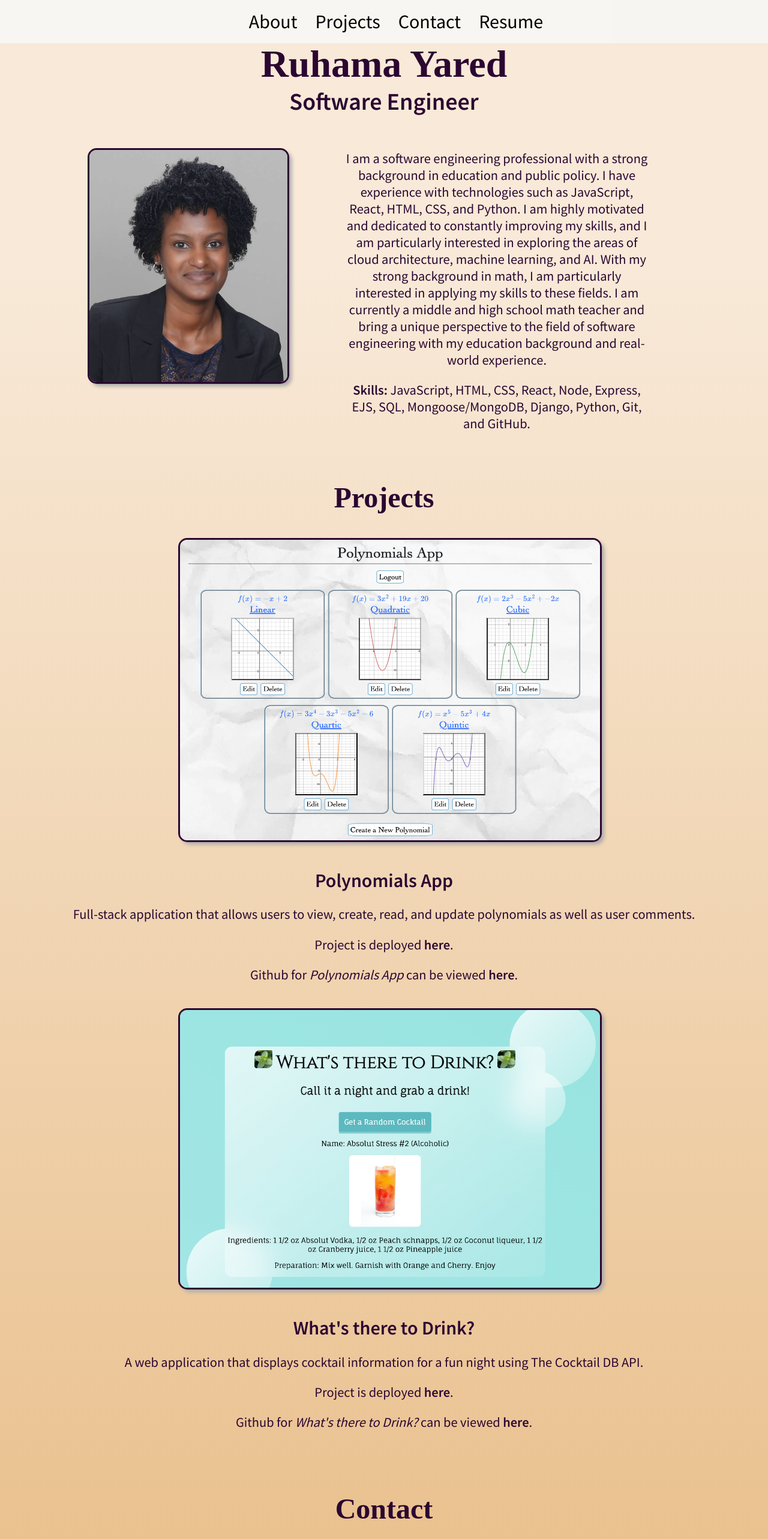
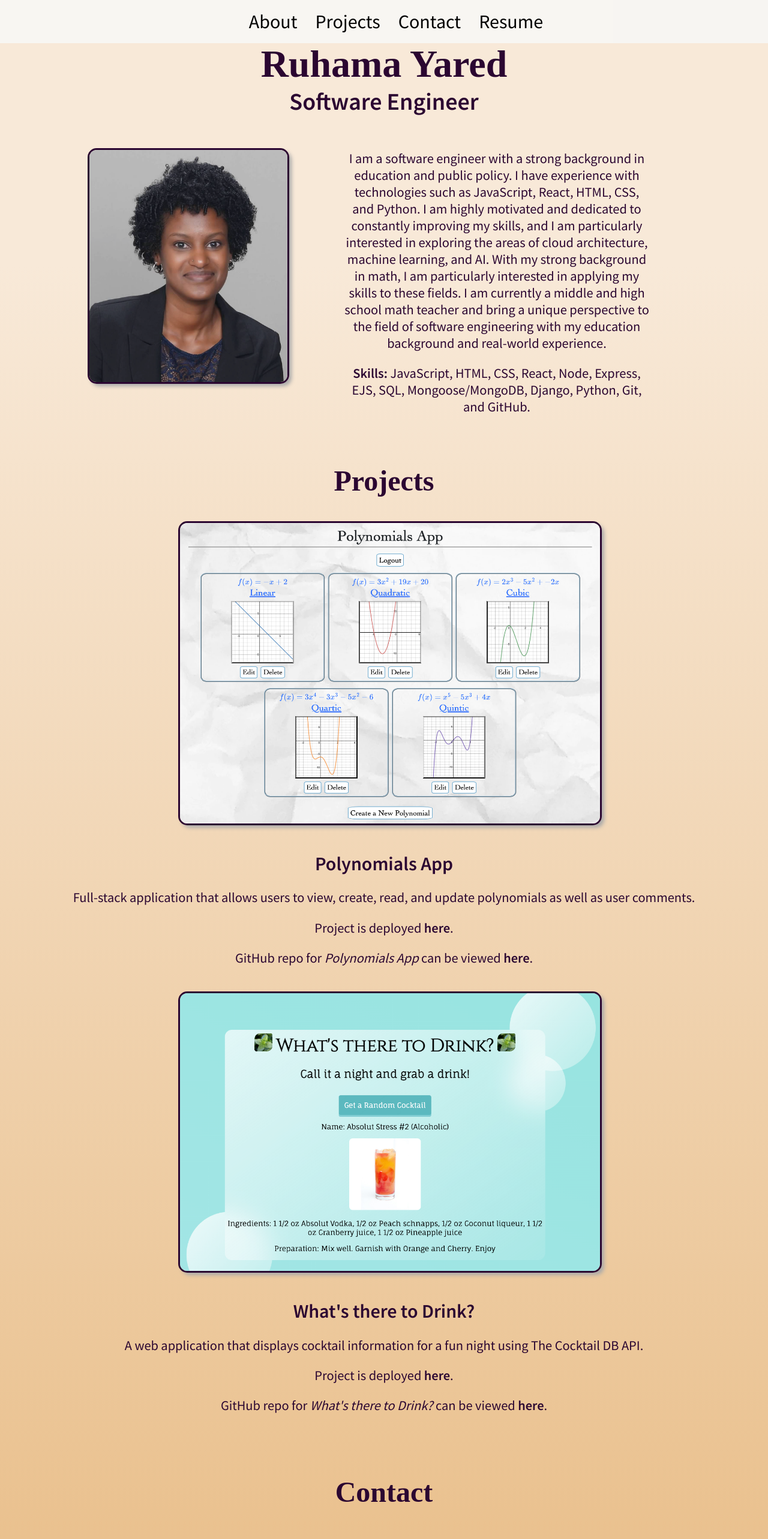
Before and after one commit to ruhamayared/portfolio-v1, a React (Create React App) app: page / in a window 1280 px wide. Shown: the top 2566 px of the page at 60% size. Built offline with nearby package versions, Linux system fonts and the light colour scheme; grey boxes are pictures that could not be loaded; a web font is replaced by a local one.

Commit message:
made minor grammar edits

```diff
--- a/src/components/bio.jsx
+++ b/src/components/bio.jsx
@@ -14,7 +14,7 @@ function Bio() {
         </div>
         <div className="bio-skills">
           <p>
-          I am a software engineering professional with a strong background in education and public policy. I have experience with technologies such as JavaScript, React, HTML, CSS, and Python. I am highly motivated and dedicated to constantly improving my skills, and I am particularly interested in exploring the areas of cloud architecture, machine learning, and AI. With my strong background in math, I am particularly interested in applying my skills to these fields. I am currently a middle and high school math teacher and bring a unique perspective to the field of software engineering with my education background and real-world experience.
+          I am a software engineer with a strong background in education and public policy. I have experience with technologies such as JavaScript, React, HTML, CSS, and Python. I am highly motivated and dedicated to constantly improving my skills, and I am particularly interested in exploring the areas of cloud architecture, machine learning, and AI. With my strong background in math, I am particularly interested in applying my skills to these fields. I am currently a middle and high school math teacher and bring a unique perspective to the field of software engineering with my education background and real-world experience.
           </p>
           <p>
             <span>Skills: </span>JavaScript, HTML, CSS, React, Node, Express, EJS, SQL, Mongoose/MongoDB, Django, Python, Git, and GitHub.
--- a/src/components/projects.jsx
+++ b/src/components/projects.jsx
@@ -37,7 +37,7 @@ function Projects() {
           <h2 className="subtitle">Polynomials App</h2>
           <p>Full-stack application that allows users to view, create, read, and update polynomials as well as user comments.</p>
           <p>Project is deployed <a href="https://unit-2-project-ll26.onrender.com/" rel="noopener noreferrer" target="_blank">here</a>.</p>
-          <p>Github for <em>Polynomials App</em> can be viewed <a href="https://github.com/ruhamayared/Polynomials-App" rel="noopener noreferrer" target="_blank">here</a>.</p>
+          <p>GitHub repo for <em>Polynomials App</em> can be viewed <a href="https://github.com/ruhamayared/Polynomials-App" rel="noopener noreferrer" target="_blank">here</a>.</p>
         </div>
       </div>
       <div className="project-div">
@@ -48,7 +48,7 @@ function Projects() {
           <h2 className="subtitle">What's there to Drink?</h2>
           <p>A web application that displays cocktail information for a fun night using The Cocktail DB API.</p>
           <p>Project is deployed <a href="https://unit1project.vercel.app/" rel="noopener noreferrer" target="_blank">here</a>.</p>
-          <p>Github for <em>What's there to Drink?</em> can be viewed <a href="https://github.com/ruhamayared/Whats-there-to-Drink" rel="noopener noreferrer" target="_blank">here</a>.</p>
+          <p>GitHub repo for <em>What's there to Drink?</em> can be viewed <a href="https://github.com/ruhamayared/Whats-there-to-Drink" rel="noopener noreferrer" target="_blank">here</a>.</p>
         </div>
       </div>
     </section>
```
